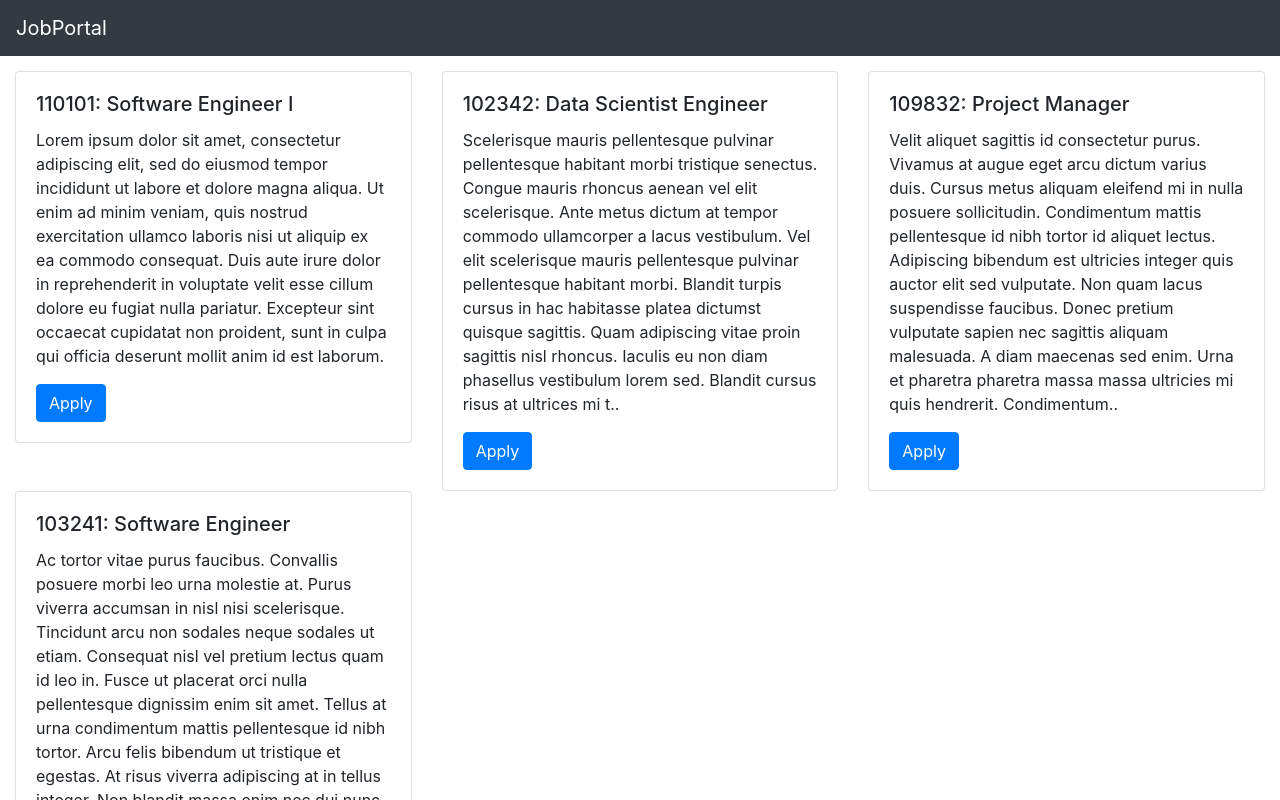
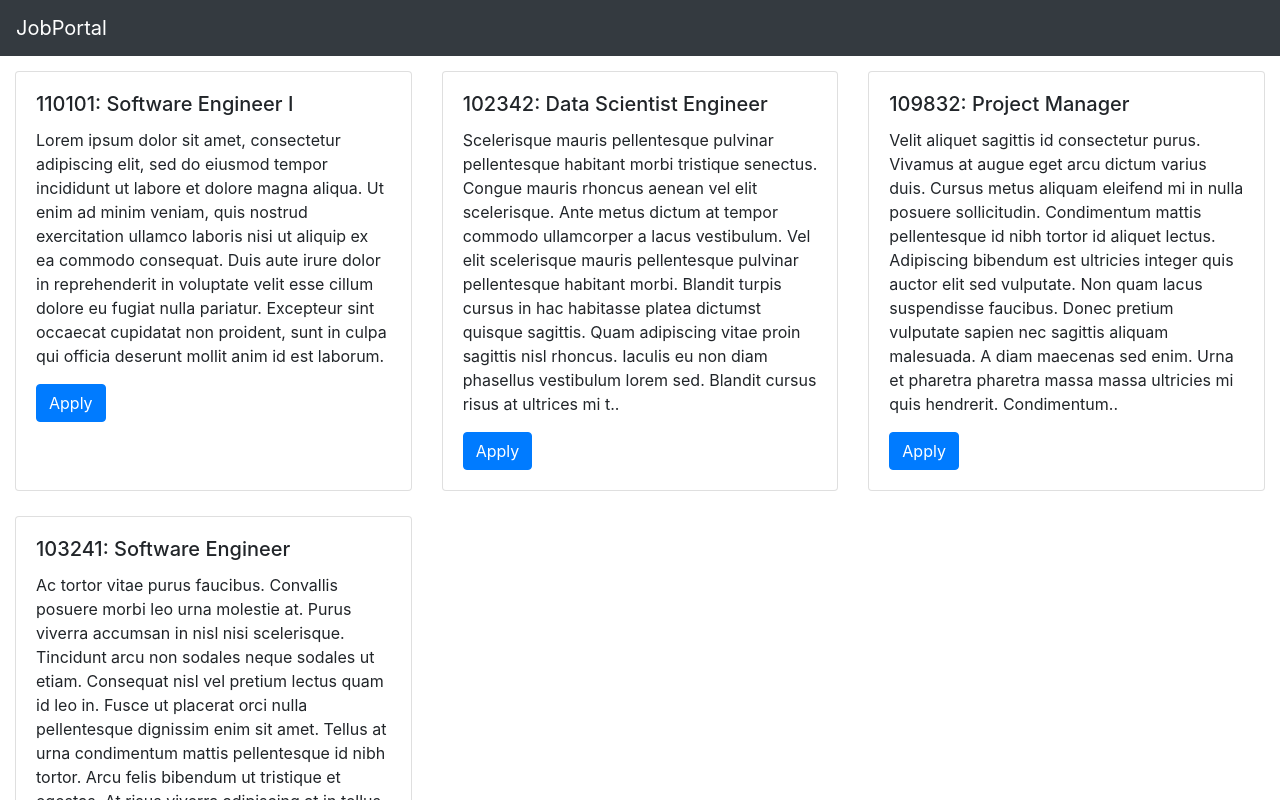
Before and after one commit to AkritiKapur/job-portal-app, a React (Create React App) app: page / in a window 1280 px wide. Shown: the top 800 px of the page. Built offline with nearby package versions, Linux system fonts and the light colour scheme.

Commit message:
uniform job cards

```diff
--- a/src/candidateDashboard/Dashboard.css
+++ b/src/candidateDashboard/Dashboard.css
@@ -0,0 +1,3 @@
+.job-card-holder {
+    padding-bottom: 25px;
+}
--- a/src/candidateDashboard/JobCard.js
+++ b/src/candidateDashboard/JobCard.js
@@ -1,5 +1,6 @@
 import React, { Component } from 'react';
 import { connect } from 'react-redux';
+import './Dashboard.css'
 
 class JobCard extends Component {
     render() {
@@ -11,7 +12,7 @@ class JobCard extends Component {
         const desc = description.length > MAXLEN ? description.substring(0, MAXLEN) +'..': description
 
         return (
-            <div class="col-sm-4">
+            <div class="col-sm-4 d-flex align-items-stretch job-card-holder">
                 <div class="card">
                     <div class="card-body">
                         <h5 class="card-title">{id}: {title}</h5>
```
